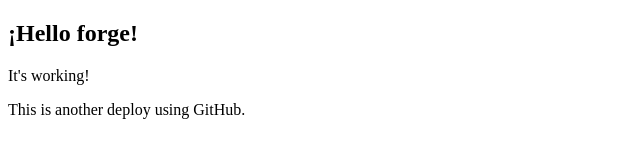
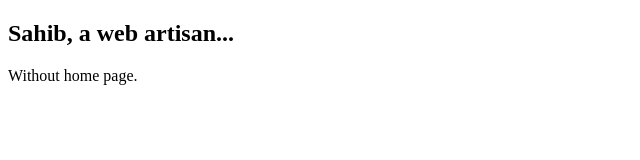
Before and after one commit to sahibalejandro/sahib.io, a plain HTML site: page index.html in a window 1280 px wide. Shown: the whole page, without its empty margins (0-640 px from the left). Drawn offline with Linux system fonts and the light colour scheme.

Commit message:
Update index.html
Adde a placeholder text to wait for the revamped page.

```diff
--- a/index.html
+++ b/index.html
@@ -5,8 +5,7 @@
     <title>Sahib Alejandro Jaramillo Leo</title>
 </head>
 <body>
-    <h2>¡Hello forge!</h2>
-    <p>It's working!</p>
-    <p>This is another deploy using GitHub.</p>
+    <h2>Sahib, a web artisan...</h2>
+    <p>Without home page.</p>
 </body>
 </html>
```
